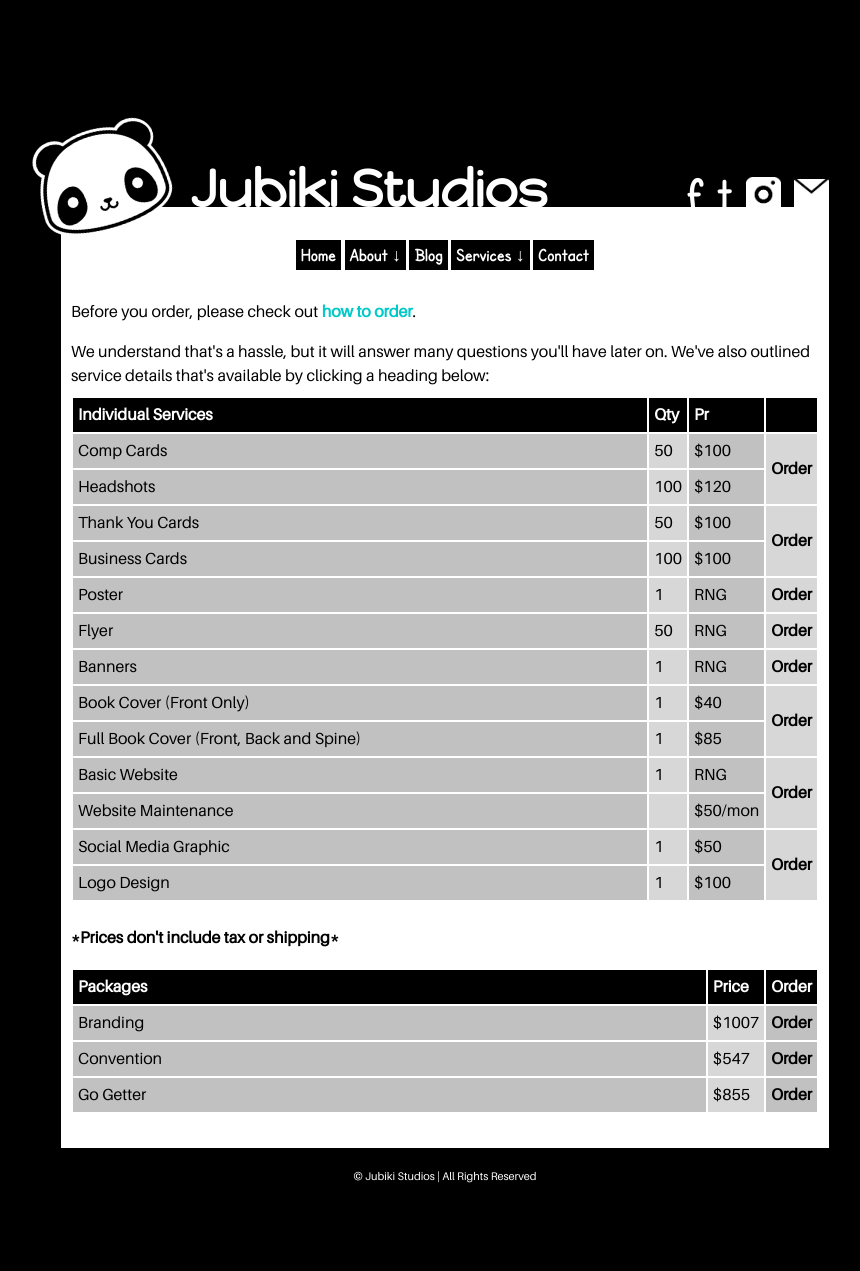
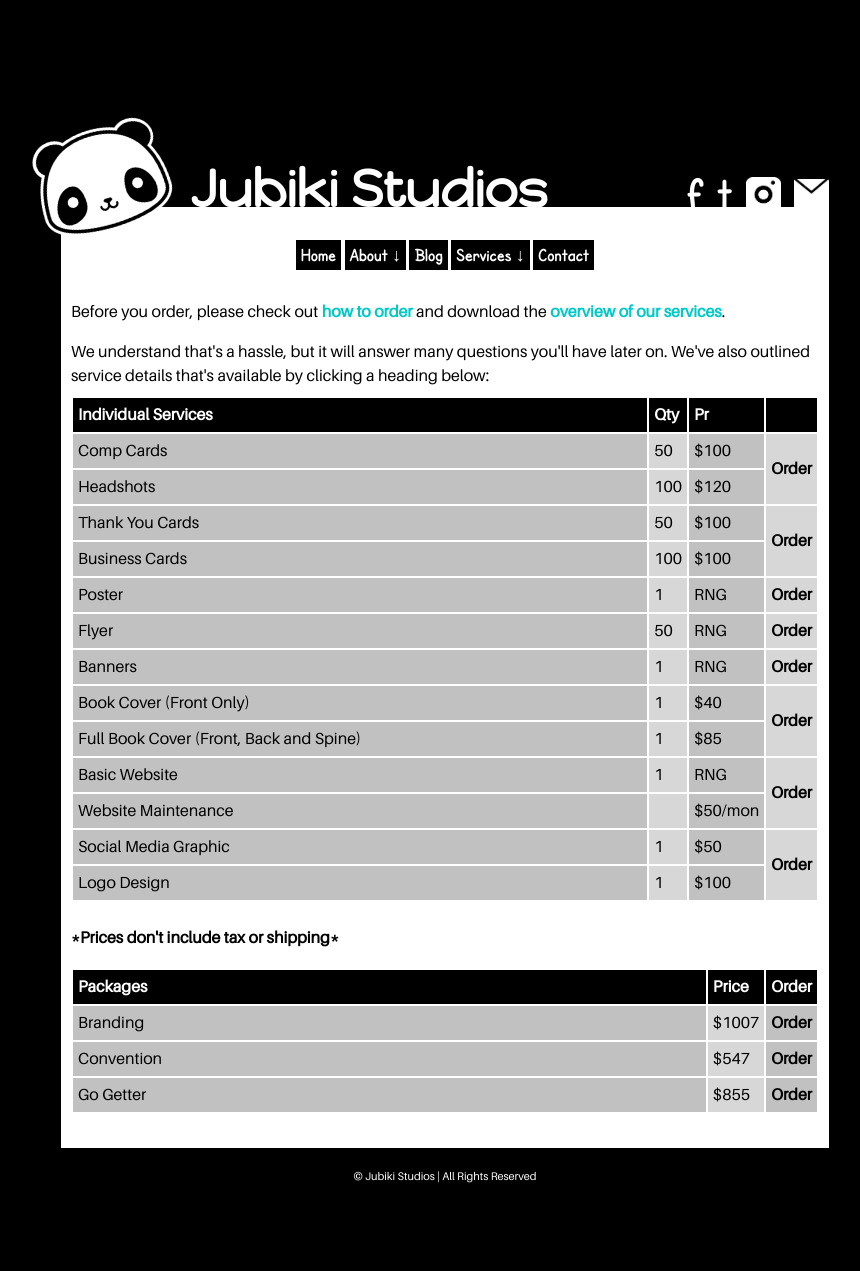
Before and after one commit to jubikistudios/jubikistudios.github.io, a Jekyll site: the page built from services.html, in a window 1280 px wide. Shown: the whole page, without its empty margins (195-1055 px from the left). Built offline with Jekyll 4.4.1, drawn with Linux system fonts in a browser that asks for light colours; some web fonts are replaced.

Commit message:
Added PDF link

```diff
--- a/services.html
+++ b/services.html
@@ -5,7 +5,7 @@
 
 <div class="row">
     <div class="col-xs-12">
-        <p>Before you order, please check out <a href="{{ site.url }}/how-order.html">how to order</a>.</p>
+        <p>Before you order, please check out <a href="{{ site.url }}/how-order.html">how to order</a> and download the <a href="https://www.mediafire.com/file/zrz50c7ico4sqx9/jubiki-studios_overview.pdf/file">overview of our services</a>.</p>
         <p>We understand that's a hassle, but it will answer many questions you'll have later on. We've also outlined service details that's available by clicking a heading below:</p>
         <table>
             <tr>
```
